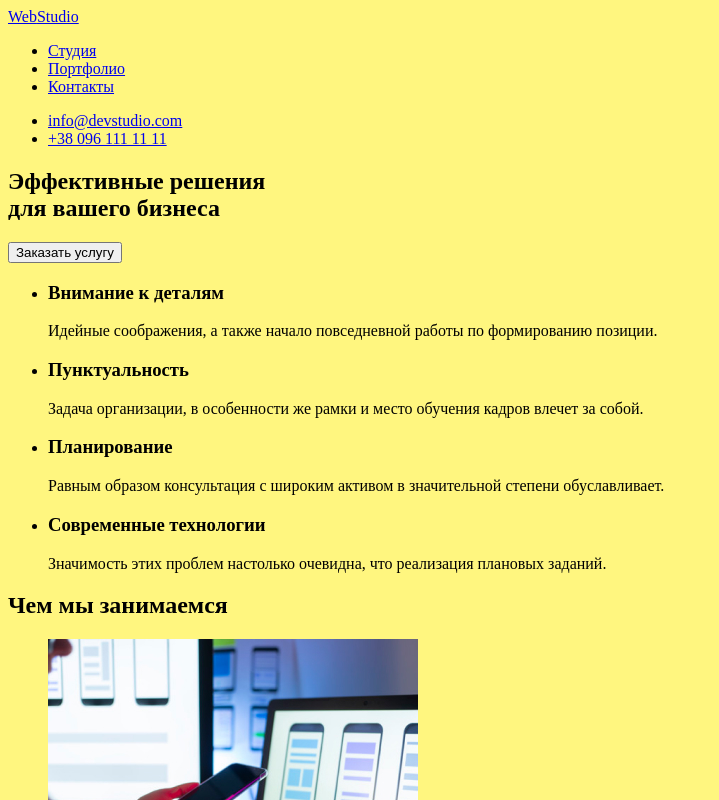
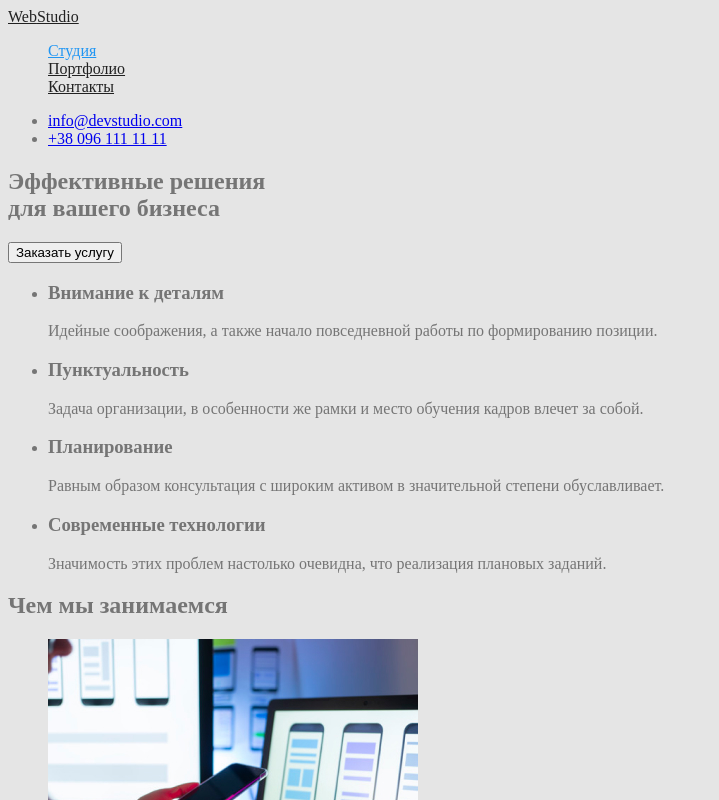
Before and after one commit to Oleksandr-Alex-02/goit-markup-hw-02, a plain HTML site: page index.html in a window 1280 px wide. Both pictures are taken after a click on the link "Студия". Shown: the top 800 px of the page, without its empty margins (0-719 px from the left). Drawn offline with Linux system fonts and the light colour scheme.

Commit message:
color
офовмление цвета

```diff
--- a/css/styles.css
+++ b/css/styles.css
@@ -2,17 +2,42 @@
 
 /* цвет h2 h3 #212121 */
 
-/* цвет текста #757575 */
+/* цвет основной текста #757575 */
 
 /* цвет h1 #ffffff */
 
-/*  */
+/* все цвета */
+:root {
+  --primary-text-color: #757575;
+  --titel-text-color: #212121;
+  --accent-color: #2196f3;
+}
+.list {
+  list-style: none;
+}
+
 body {
-  background-color: rgb(255, 246, 127);
+  background-color: #e5e5e5;
+  color: var(--primary-text-color);
 }
 
 /* навигацыя сайта и логотип */
 
+.header-logo {
+  color: var(--titel-text-color);
+}
+
+/* header-nav-list */
+.header-link {
+  color: var(--titel-text-color);
+}
+.header-linkcurrent {
+  color: var(--accent-color);
+}
+.header-link:hover,
+.header-link:focus {
+  color: var(--accent-color);
+}
 /*уникальный контент страницы*/
 
 /**/
@@ -26,12 +51,3 @@ body {
 /**/
 
 /**/
-
-a:hover {
-  border-bottom: 1px solid rgb(212, 19, 19);
-}
-/*подвал сайта из адресами и контактами*/
-
-footer ul li a {
-  text-decoration: none;
-}
--- a/index.html
+++ b/index.html
@@ -14,9 +14,11 @@
         <a class="header-logo" href="#"
           ><span class="logo-web">Web</span>Studio</a
         >
-        <ul class="header-nav-list">
-          <li><a class="header-link" href="#">Студия</a></li>
-          <li><a class="header-link" href="#">Портфолио</a></li>
+        <ul class="header-nav-list list">
+          <li><a class="header-link current" href="#">Студия</a></li>
+          <li>
+            <a class="header-link" href="./portfolio.html">Портфолио</a>
+          </li>
           <li><a class="header-link" href="#">Контакты</a></li>
         </ul>
       </nav>
```
Also changed, not shown: portfolio.html (+3 -3 lines).
